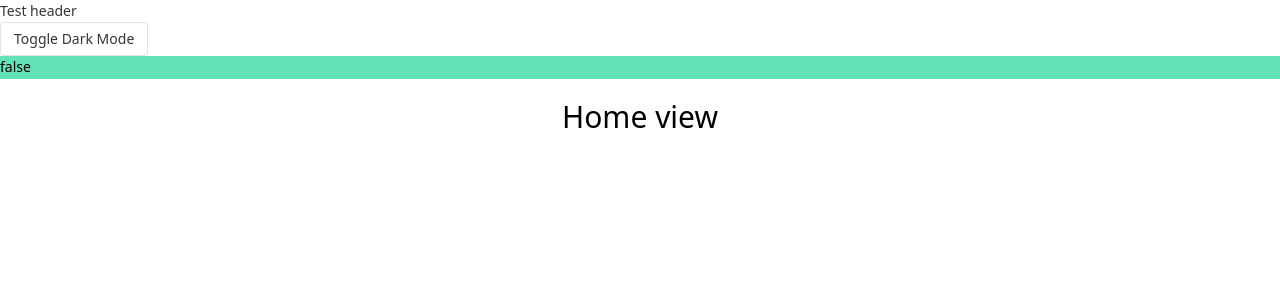
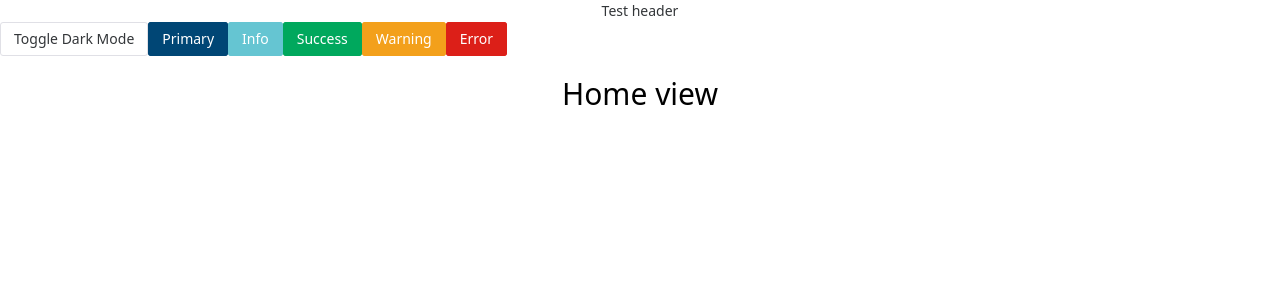
Before and after one commit to Natsirt87/research-project-manager, a Vue app in the folder client/: page / in a window 1280 px wide. Shown: the top 300 px of the page. Built offline with nearby package versions, Linux system fonts and the light colour scheme.

Commit message:
Customize color palette

```diff
--- a/client/src/App.vue
+++ b/client/src/App.vue
@@ -8,19 +8,70 @@ import { useDark, useToggle } from "@vueuse/core";
 const isDark = useDark();
 const toggleDark = useToggle(isDark);
 
-const themeOverrides = {
+const customLightTheme = {
   common: {
-
+    primaryColor: "hsl(204, 100%, 23%)",
+    primaryColorHover: "hsl(204, 100%, 30%)",
+    primaryColorPressed: "hsl(204, 100%, 19%)",
+    primaryColorSuppl: "hsl(204, 100%, 19%)",
+    infoColor: "hsl(187, 55%, 61%)",
+    infoColorHover: "hsl(187, 66%, 65%)",
+    infoColorPressed: "hsl(187, 55%, 54%)",
+    infoColorSuppl: "hsl(187, 55%, 57%)",
+    successColor: "hsl(153, 100%, 33%)",
+    successColorHover: "hsl(153, 100%, 36%)",
+    successColorPressed: "hsl(153, 100%, 30%)",
+    successColorSuppl: "hsl(153, 100%, 29%)",
+    warningColor: "hsl(37, 90%, 53%)",
+    warningColorHover: "hsl(37, 95%, 60%)",
+    warningColorPressed: "hsl(37, 90%, 48%)",
+    warningColorSuppl: "hsl(37, 90%, 53%)",
+    errorColor: "hsl(2, 80%, 48%)",
+    errorColorHover: "hsl(2, 100%, 60%)",
+    errorColorPressed: "hsl(2, 80%, 44%)",
+    errorColorSuppl: "hsl(2, 100%, 44%)",
   }
 }
+
+const customDarkTheme = {
+  common: {
+    primaryColor: "hsl(204, 100%, 43%)",
+    primaryColorHover: "hsl(204, 100%, 50%)",
+    primaryColorPressed: "hsl(204, 100%, 39%)",
+    primaryColorSuppl: "hsl(204, 100%, 19%)",
+    infoColor: "hsl(187, 55%, 61%)",
+    infoColorHover: "hsl(187, 66%, 65%)",
+    infoColorPressed: "hsl(187, 55%, 54%)",
+    infoColorSuppl: "hsl(187, 55%, 57%)",
+    successColor: "hsl(153, 100%, 33%)",
+    successColorHover: "hsl(153, 100%, 36%)",
+    successColorPressed: "hsl(153, 100%, 30%)",
+    successColorSuppl: "hsl(153, 100%, 29%)",
+    warningColor: "hsl(37, 90%, 53%)",
+    warningColorHover: "hsl(37, 95%, 60%)",
+    warningColorPressed: "hsl(37, 90%, 48%)",
+    warningColorSuppl: "hsl(37, 90%, 53%)",
+    errorColor: "hsl(2, 80%, 48%)",
+    errorColorHover: "hsl(2, 100%, 60%)",
+    errorColorPressed: "hsl(2, 80%, 44%)",
+    errorColorSuppl: "hsl(2, 100%, 44%)",
+  }
+}
+
 </script>
 
 <template>
-  <n-config-provider :theme="isDark ? darkTheme : lightTheme" :theme-overrides="themeOverrides">
+  <n-config-provider
+    :theme="isDark ? darkTheme : lightTheme"
+    :theme-overrides="isDark ? customDarkTheme : customLightTheme"
+  >
     <Navbar/>
     <n-button @click="toggleDark()">Toggle Dark Mode</n-button>
-    <h1 class="bg-primary">{{ isDark }}</h1>
-
+    <n-button type="primary">Primary</n-button>
+    <n-button type="info">Info</n-button>
+    <n-button type="success">Success</n-button>
+    <n-button type="warning">Warning</n-button>
+    <n-button type="error">Error</n-button>
     <RouterView />
   </n-config-provider>
 </template>
--- a/client/src/components/Navbar.vue
+++ b/client/src/components/Navbar.vue
@@ -4,6 +4,6 @@ import {NLayoutHeader} from "naive-ui";
 
 <template>
   <header>
-    <n-layout-header>Test header</n-layout-header>
+    <n-layout-header class="flex items-center justify-center">Test header</n-layout-header>
   </header>
 </template>
--- a/client/tailwind.config.js
+++ b/client/tailwind.config.js
@@ -8,8 +8,15 @@ module.exports = {
   ],
   theme: {
     colors: {
-      "primary": "#63E2B7FF",
-      "info": "#70C0E8FF"
+      "primary": "#165fa0ff",
+      "secondary": "#4a6b91",
+      "info": "#66c6d2",
+      "success": "#00a75c",
+      "warning": "#e5cb00",
+      "error": "#f60800",
+      "light": "#e4e5e6",
+      "white": "#ffff",
+      "dark": "#0d1215"
     },
   },
   plugins: [],
```
